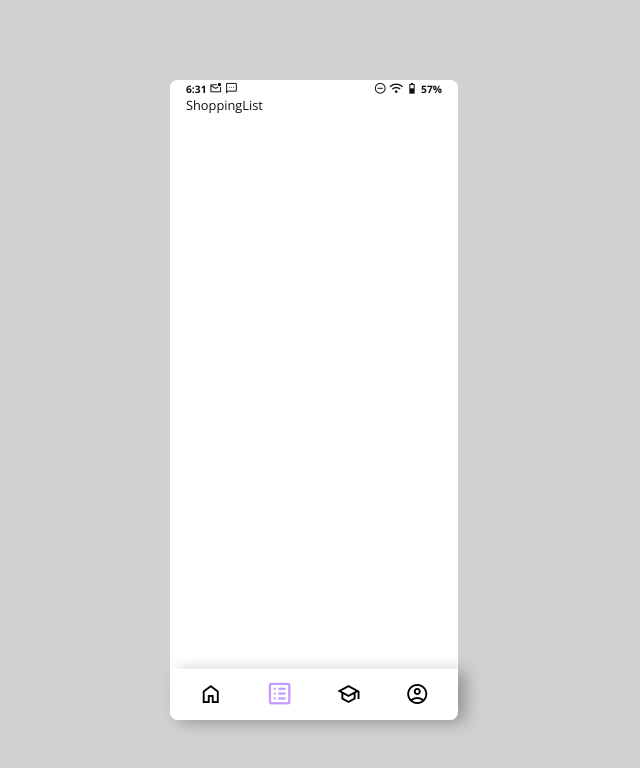
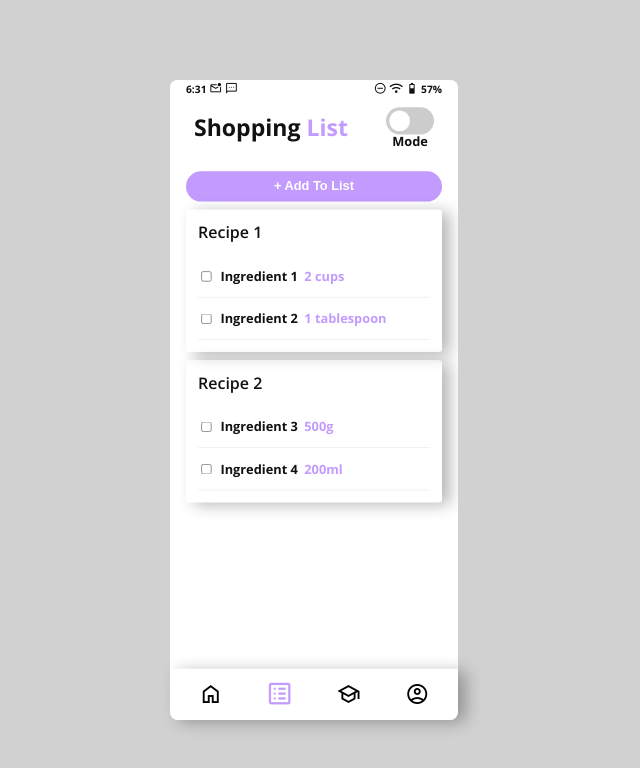
Before and after one commit to Hahkobeh/cooking-instructor, a React (Vite) app: page /shopping-list in a window 1280 px wide. Shown: the top 768 px of the page, without its empty margins (326-966 px from the left). Built offline with nearby package versions, Linux system fonts and the light colour scheme.

Commit message:
Setup Basic Shopping List View and Relevant Components

```diff
--- /dev/null
+++ b/src/components/shopping/ShoppingListIngredient.jsx
@@ -0,0 +1,36 @@
+import PropTypes from 'prop-types';
+import styles from './shopping.module.scss';
+
+const ShoppingListIngredient = ({ ingredient, onToggle }) => {
+	const handleChange = () => {
+		onToggle({ ...ingredient, checked: !ingredient.checked }); // Ensure to update the checked state
+	};
+
+	const ingredientClass = `${styles['ingredient-item']} ${ingredient.checked ? styles['checked-ingredient'] : ''}`;
+
+	return (
+		<div className={ingredientClass}>
+			<input
+				type="checkbox"
+				checked={ingredient.checked || false}
+				onChange={handleChange}
+			/>
+			<span className={styles['ingredient-name']}>{ingredient.name}</span>
+			<span className={styles['ingredient-quantity']}>
+				{ingredient.quantity}
+			</span>
+		</div>
+	);
+};
+
+ShoppingListIngredient.propTypes = {
+	ingredient: PropTypes.shape({
+		name: PropTypes.string.isRequired,
+		quantity: PropTypes.oneOfType([PropTypes.string, PropTypes.number])
+			.isRequired,
+		checked: PropTypes.bool, // checked property may not initially exist
+	}).isRequired,
+	onToggle: PropTypes.func.isRequired,
+};
+
+export default ShoppingListIngredient;
--- /dev/null
+++ b/src/components/shopping/ShoppingListRecipe.jsx
@@ -0,0 +1,45 @@
+import PropTypes from 'prop-types';
+import ShoppingListIngredient from './ShoppingListIngredient';
+import styles from './shopping.module.scss';
+
+const ShoppingListRecipe = ({ recipes, onIngredientToggle }) => {
+	return (
+		<div>
+			{recipes.map((recipe) => (
+				<div key={recipe.id} className={styles['shopping-list-recipe']}>
+					<h3 className={styles['recipe-title']}>{recipe.name}</h3>
+					<ul>
+						{recipe.ingredients.map((ingredient, index) => (
+							<li key={index}>
+								<ShoppingListIngredient
+									ingredient={ingredient} // Pass the entire ingredient object
+									onToggle={() => onIngredientToggle(recipe.id, ingredient)}
+								/>
+							</li>
+						))}
+					</ul>
+				</div>
+			))}
+		</div>
+	);
+};
+
+ShoppingListRecipe.propTypes = {
+	recipes: PropTypes.arrayOf(
+		PropTypes.shape({
+			id: PropTypes.number.isRequired,
+			name: PropTypes.string.isRequired,
+			ingredients: PropTypes.arrayOf(
+				PropTypes.shape({
+					name: PropTypes.string.isRequired,
+					quantity: PropTypes.oneOfType([PropTypes.string, PropTypes.number])
+						.isRequired,
+					checked: PropTypes.bool, // Ensure this is included
+				})
+			).isRequired,
+		})
+	).isRequired,
+	onIngredientToggle: PropTypes.func.isRequired,
+};
+
+export default ShoppingListRecipe;
--- /dev/null
+++ b/src/components/shopping/shopping.module.scss
@@ -0,0 +1,43 @@
+@use '../../styles/variables.scss';
+
+.shopping-list-recipe {
+	width: 100%;
+	margin: 10px auto;
+	box-sizing: border-box;
+	box-shadow: variables.$shadow;
+	border-radius: 4px;
+	padding: 15px;
+}
+
+.recipe-title {
+	font-size: 20px;
+	margin-bottom: 12px;
+	padding-bottom: 6px;
+}
+
+.ingredient-item {
+	padding: 10px 0;
+	border-bottom: 1px solid #eee;
+	display: flex;
+	align-items: center;
+	font-size: 16px;
+}
+
+.ingredient-name {
+	font-weight: bold;
+	margin: 8px;
+}
+
+.ingredient-quantity {
+	font-weight: bold;
+	color: variables.$accent;
+}
+
+.checkbox {
+	margin-right: 10px;
+}
+
+.checked-ingredient {
+	text-decoration: line-through;
+	color: #999;
+}
--- /dev/null
+++ b/src/components/toggle/ToggleSwitch.jsx
@@ -0,0 +1,32 @@
+import { useState } from 'react';
+import PropTypes from 'prop-types';
+import styles from './ToggleSwitch.module.scss'; // Path to your CSS module
+
+const ToggleSwitch = ({ label }) => {
+	const [isToggled, setIsToggled] = useState(false);
+
+	const toggleSwitch = () => {
+		setIsToggled(!isToggled);
+	};
+
+	return (
+		<div className={styles['toggle-container']}>
+			<label className={styles['toggle-switch']}>
+				<input
+					type="checkbox"
+					checked={isToggled}
+					onChange={toggleSwitch}
+					className={styles.toggleInput}
+				/>
+				<span className={styles.slider}></span>
+			</label>
+			<div className={styles['label-text']}>{label}</div>
+		</div>
+	);
+};
+
+ToggleSwitch.propTypes = {
+	label: PropTypes.string.isRequired,
+};
+
+export default ToggleSwitch;
--- /dev/null
+++ b/src/components/toggle/ToggleSwitch.module.scss
@@ -0,0 +1,51 @@
+@use '../../styles/variables.scss';
+
+.toggle-container {
+	display: flex;
+	flex-direction: column; // Stack elements vertically
+	align-items: center; // Center-align the elements
+}
+
+.toggle-switch {
+	display: inline-block;
+	position: relative;
+	width: 60px; // Width of the toggle
+	height: 34px; // Height of the toggle
+	input {
+		opacity: 0;
+		width: 0;
+		height: 0;
+	}
+	.slider {
+		position: absolute;
+		cursor: pointer;
+		top: 0;
+		left: 0;
+		right: 0;
+		bottom: 0;
+		background-color: #ccc; // Off state color
+		transition: 0.4s;
+		border-radius: 34px; // Circular edges
+		&:before {
+			position: absolute;
+			content: '';
+			height: 26px; // Height of the slider
+			width: 26px; // Width of the slider
+			left: 4px;
+			bottom: 4px;
+			background-color: white;
+			transition: 0.4s;
+			border-radius: 50%; // Make it circular
+		}
+	}
+	input:checked + .slider {
+		background-color: variables.$accent; // On state color
+	}
+	input:checked + .slider:before {
+		transform: translateX(26px); // Move slider to the right
+	}
+}
+
+.label-text {
+	font-weight: bold;
+}
--- a/src/pages/shopping-list/ShoppingList.jsx
+++ b/src/pages/shopping-list/ShoppingList.jsx
@@ -1,9 +1,68 @@
-// import styles from './shopping-list.module.scss';
+import { useState, useEffect } from 'react';
+import ShoppingListRecipe from '../../components/shopping/ShoppingListRecipe';
+import ToggleSwitch from '@/components/toggle/ToggleSwitch';
+import styles from './shopping-list.module.scss';
 
 const ShoppingList = () => {
+	const [recipes, setRecipes] = useState([]);
+
+	useEffect(() => {
+		const initialRecipes = [
+			{
+				id: 1,
+				name: 'Recipe 1',
+				ingredients: [
+					{ name: 'Ingredient 1', quantity: '2 cups' },
+					{ name: 'Ingredient 2', quantity: '1 tablespoon' },
+				],
+			},
+			{
+				id: 2,
+				name: 'Recipe 2',
+				ingredients: [
+					{ name: 'Ingredient 3', quantity: '500g' },
+					{ name: 'Ingredient 4', quantity: '200ml' },
+				],
+			},
+			// Can add more recipes here
+		];
+
+		setRecipes(initialRecipes);
+	}, []); // Empty dependency array makes this effect run only once on component mount
+
+	const handleIngredientToggle = (recipeId, toggledIngredient) => {
+		setRecipes(
+			recipes.map((recipe) => {
+				if (recipe.id === recipeId) {
+					return {
+						...recipe,
+						ingredients: recipe.ingredients.map((ingredient) => {
+							if (ingredient.name === toggledIngredient.name) {
+								return { ...ingredient, checked: !ingredient.checked };
+							}
+							return ingredient;
+						}),
+					};
+				}
+				return recipe;
+			})
+		);
+	};
+
 	return (
-		<div>
-			ShoppingList
+		<div id={styles['shopping-list']}>
+			<div className={styles['header-container']}>
+				<h1>
+					Shopping <span className="accent">List</span>
+				</h1>
+				<ToggleSwitch label="Mode" />
+			</div>
+			<button className={styles['add-item-button']}> + Add To List </button>
+
+			<ShoppingListRecipe
+				recipes={recipes}
+				onIngredientToggle={handleIngredientToggle}
+			/>
 		</div>
 	);
 };
--- a/src/pages/shopping-list/shopping-list.module.scss
+++ b/src/pages/shopping-list/shopping-list.module.scss
@@ -0,0 +1,32 @@
+@use '../../styles/variables.scss';
+
+#shopping-list {
+	width: 100%;
+	display: flex;
+	flex-direction: column;
+	margin: 0; // Resets any default margin
+	padding: 0; // Resets any default padding
+}
+
+.header-container {
+	display: flex;
+	align-items: center; // Align items vertically in the center
+	justify-content: space-between; // Pushes the header to the left and toggle to the right
+	padding: 10px; // Add padding as needed
+}
+
+.add-item-button {
+	display: flex;
+	align-items: center;
+	justify-content: center;
+	background-color: variables.$accent; // A vibrant color for the button
+	color: #ffffff;
+	text-align: center;
+	padding: 10px 20px;
+	margin-top: 20px;
+	border-radius: 20px; // Fully rounded ends
+	font-size: 16px;
+	font-weight: bold;
+	border: none;
+	cursor: pointer;
+}
```
